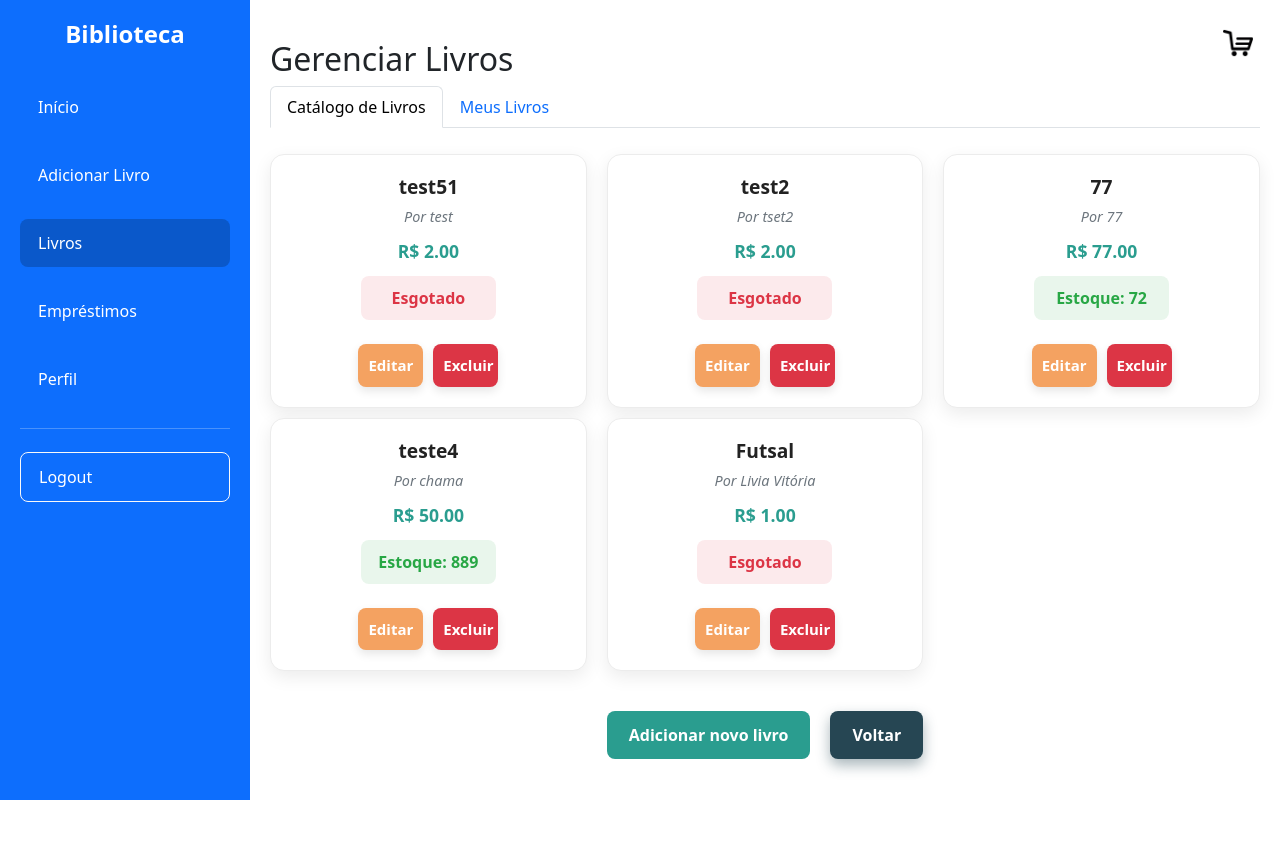
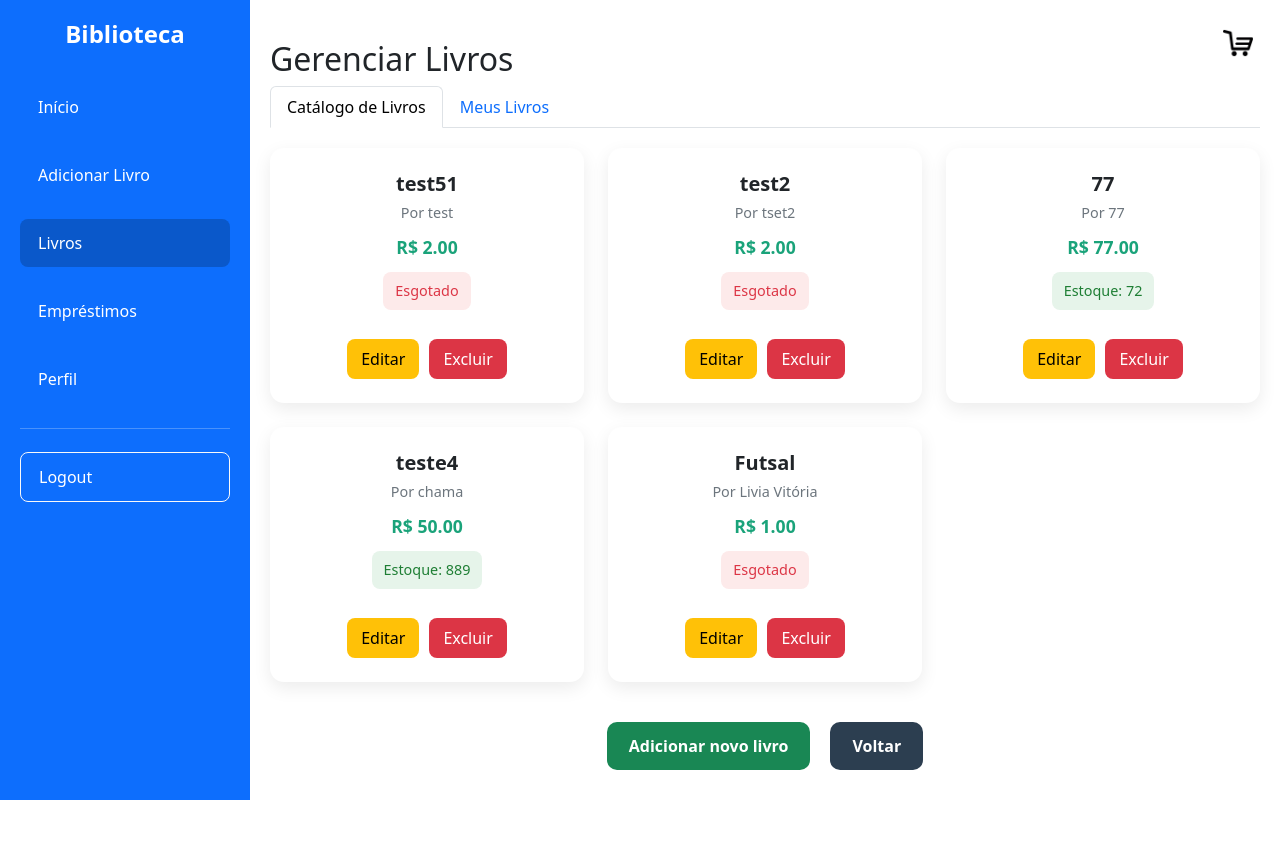
Before and after one commit to BrianKevelyn/projeto-psi, a Flask app: page /livros/lista_livros in a window 1280 px wide. Before the commit the page ends 800 px from the top, so only its background shows below. Run offline with Flask 3, Linux system fonts and the light colour scheme; a user stored in the database is signed in; data comes from the database, SQL or seed files in the repository; both versions use the stored data as it was after the commit.

Commit message:
correções do css em livros

```diff
--- a/static/livros_lista.css
+++ b/static/livros_lista.css
@@ -1,224 +1,189 @@
+* {
+  box-sizing: border-box;
+}
+
 .livros-container {
-  display: flex;
-  flex-wrap: wrap;
-  gap: 2%;
-  width: 100%;
+  display: grid;
+  grid-template-columns: repeat(auto-fill, minmax(300px, 1fr));
+  gap: 24px;
+  margin-top: 20px;
 }
 
 .livro-card {
   background: #ffffff;
-  border: 1px solid #ececec;
   border-radius: 14px;
+  padding: 24px;
   box-shadow: 0 6px 18px rgba(0, 0, 0, 0.08);
-  display: flex;
-  flex-direction: column;
-  align-items: center;
-  margin-top: 10px;
-  overflow: hidden;
-  width: 32%;
-  padding: 20px;
-  height: 100%;
-  box-sizing: border-box;
-  transition: all 0.3s ease;
+  transition: transform 0.2s ease, box-shadow 0.2s ease;
+}
+
+.livro-card:hover {
+  transform: translateY(-4px);
+  box-shadow: 0 10px 24px rgba(0, 0, 0, 0.12);
 }
 
 .livro-info {
-  display: flex;
-  justify-content: center;
-  flex-direction: column;
-  align-items: center;
-}
-
-.livro-card:hover {
-  transform: translateY(-3px);
-  box-shadow: 0 10px 24px rgba(0, 0, 0, 0.12);
+  text-align: center;
 }
 
 .livro-info h3 {
-  margin: 0 0 8px 0;
-  font-size: 1.2rem;
-  color: #222;
-  text-align: center;
-  font-weight: 700;
+  font-size: 1.25rem;
+  margin-bottom: 6px;
+  font-weight: 600;
 }
 
-.livro-info .autor {
-  font-style: italic;
+.autor {
+  font-size: 0.9rem;
   color: #6c757d;
-  font-size: 0.9rem;
   margin-bottom: 10px;
-  text-align: center;
 }
 
-.livro-info .preco {
-  font-weight: 700;
+.preco {
   font-size: 1.1rem;
-  color: #2a9d8f;
+  font-weight: 600;
+  color: #1aa37a;
   margin-bottom: 12px;
-  text-align: center;
 }
 
-.livro-info .disponivel,
-.livro-info .esgotado {
-  font-weight: 600;
+.disponivel {
+  background: #e6f4ea;
+  color: #1e7e34;
+  padding: 8px 12px;
+  border-radius: 8px;
+  font-size: 0.9rem;
   margin-bottom: 14px;
-  text-align: center;
-  border-radius: 8px;
-  padding: 10px 5px;
-  width: 100%;
-  max-width: 135px;
+  display: inline-block;
 }
 
-.livro-info .disponivel {
-  background-color: rgba(40, 167, 69, 0.1);
-  color: #28a745;
-}
-
-.livro-info .esgotado {
-  background-color: rgba(220, 53, 69, 0.1);
+.esgotado {
+  background: #fdeaea;
   color: #dc3545;
-}
-
-.btns-admin {
-  display: flex;
-  justify-content: center;
-  align-items: center;
-  gap: 10px;
-  width: 100%;
-  margin-top: 10px;
-}
-
-.btns-admin a,
-.btns-admin button {
-  width: 100%;
-  max-width: 65px;
-  text-align: center;
-  border: none;
+  padding: 8px 12px;
   border-radius: 8px;
-  font-weight: 600;
-  font-size: 15px;
-  padding: 10px 10px;
-  color: #fff;
-  text-decoration: none;
-  cursor: pointer;
-  transition: all 0.25s ease;
-  box-shadow: 0 4px 10px rgba(0, 0, 0, 0.1);
-}
-
-.btn-editar {
-  background-color: #f4a261;
-  color: #000;
-}
-
-.btn-editar:hover {
-  background-color: #e76f51;
-}
-
-.btn-excluir {
-  background-color: #dc3545;
-}
-
-.btn-excluir:hover {
-  background-color: #b02a37;
+  font-size: 0.9rem;
+  margin-bottom: 14px;
+  display: inline-block;
 }
 
 .btn-comprar {
-  background-color: #28a745;
+  background: #28a745;
   color: #fff;
+  border: none;
+  padding: 10px 16px;
+  border-radius: 8px;
   font-weight: 600;
-  padding: 10px 16px;
-  border: none;
-  border-radius: 8px;
+  width: 100%;
+  margin-bottom: 10px;
   cursor: pointer;
-  transition: all 0.25s ease;
-  width: 100%;
 }
 
 .btn-comprar:hover {
-  background-color: #218838;
+  background: #218838;
+}
+
+.btn-primary {
+  background: #0d6efd;
+  border: none;
+  padding: 10px 16px;
+  border-radius: 8px;
+  width: 100%;
+  font-weight: 500;
+}
+
+.btn-primary:hover {
+  background: #0b5ed7;
 }
 
 .btn-esgotado {
-  background-color: #adb5bd;
+  background: #adb5bd;
   color: #fff;
-  font-weight: 600;
+  border: none;
   padding: 10px 16px;
   border-radius: 8px;
   width: 100%;
   cursor: not-allowed;
 }
 
+.btns-admin {
+  display: flex;
+  gap: 10px;
+  justify-content: center;
+  margin-top: 15px;
+}
+
+.btn-editar {
+  background: #ffc107;
+  color: #000;
+  padding: 8px 14px;
+  border-radius: 8px;
+  text-decoration: none;
+  font-weight: 500;
+}
+
+.btn-editar:hover {
+  background: #e0a800;
+}
+
+.btn-excluir {
+  background: #dc3545;
+  color: #fff;
+  border: none;
+  padding: 8px 14px;
+  border-radius: 8px;
+  font-weight: 500;
+  cursor: pointer;
+}
+
+.btn-excluir:hover {
+  background: #c82333;
+}
+
+.editora,
+.genero {
+  font-size: 0.9rem;
+  color: #555;
+  margin-top: 6px;
+}
+
 .botoes-finais {
   display: flex;
   justify-content: center;
-  align-items: center;
   gap: 20px;
-  margin-top: 40px;
-  flex-wrap: wrap;
-}
-
-.btn-adicionar,
-.btn-voltar_inicio {
-  padding: 10px 25px;
-  border-radius: 8px;
-  font-weight: 500;
-  text-align: center;
-  text-decoration: none;
-  display: inline-block;
-  transition: all 0.2s ease-in-out;
+  margin: 40px 0;
 }
 
 .btn-adicionar {
-  background-color: #2a9d8f;
+  background: #198754;
   color: #fff;
-  font-weight: 700;
   padding: 12px 22px;
-  width: fit-content;
-  border: none;
-  border-radius: 8px;
+  border-radius: 10px;
   text-decoration: none;
+  font-weight: 600;
 }
 
 .btn-adicionar:hover {
-  background-color: #20746f;
-  transition: 0.3s;
+  background: #157347;
 }
 
 .btn-voltar_inicio {
-  background-color: #264653;
+  background: #2c3e50;
   color: #fff;
-  font-weight: 700;
   padding: 12px 22px;
-  width: fit-content;
-  border-radius: 8px;
+  border-radius: 10px;
   text-decoration: none;
-  box-shadow: 0 6px 14px rgba(38, 70, 83, 0.4);
-  transition: 0.3s;
+  font-weight: 600;
 }
 
 .btn-voltar_inicio:hover {
-  background-color: #11202b;
+  background: #1f2d3a;
 }
 
-
-@media (max-width: 992px) {
+@media (max-width: 576px) {
   .livro-card {
-    width: 49%;
+    padding: 18px;
   }
 
-  .livros-container {
-    gap: 2%;
+  .btns-admin {
+    flex-direction: column;
   }
 }
-
-@media (max-width: 600px) {
-  .livro-card {
-    width: 100%;
-  }
-
-
-  .btn-adicionar,
-  .btn-voltar_inicio {
-    width: 90%;
-  }
-}
--- a/templates/livros_lista.html
+++ b/templates/livros_lista.html
@@ -48,7 +48,6 @@
                     <form method="POST" action="{{ url_for('livros.comprar_livro', livro_id=livro.liv_id) }}">
                       <button type="submit" class="btn-comprar">Comprar</button>
                     </form>
-                    <!-- Adiciona o livro ao carrinho -->
                     <form action="{{ url_for('livros.adicionar_ao_carrinho', livro_id=livro.liv_id) }}" method="POST">
                         <button type="submit" class="btn btn-primary">Adicionar ao carrinho</button>
                     </form>
```
Also changed, not shown: instance/biblioteca.db.
